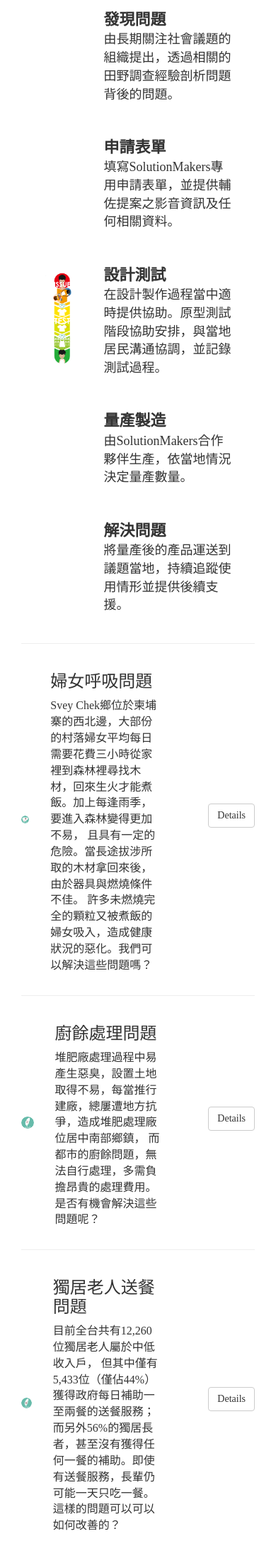
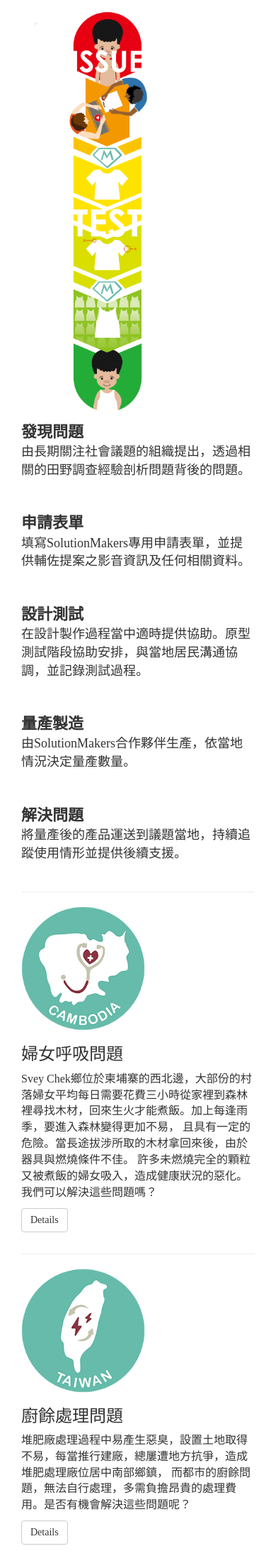
Before and after one commit to prob1995/solutionmakers, a Django app: page /issues/ in a window 390 px wide. Shown: the part 58-2243 px from the top of the page at 71% size. Run offline with Django 3.2, Linux system fonts and the light colour scheme; some libraries are stand-ins or nearby versions.

Commit message:
adjust mobile view of /issue page

```diff
--- a/home/static/css/custom.css
+++ b/home/static/css/custom.css
@@ -49,3 +49,9 @@ body {
 .dd-font{
     font-size:18px;
 }
+
+.vcenter {
+    display: inline-block;
+    vertical-align: middle;
+    float: none;
+}
--- a/home/templates/issue/issues.html
+++ b/home/templates/issue/issues.html
@@ -30,13 +30,15 @@
       </div>
       <hr>
 -->
-      <div class="row vertical-align">
-        <div class="col-sm-1">
+      <div class="row">
+        <div class="col-md-1">
         </div>
-        <div class="col-sm-3">
-          <img class="img-rounded img-responsive pull-right" src="../static/image/issue/ngo.png" alt="ngo flow" width="250">
+        <div class="col-md-3 text-center vcenter">
+          <p>
+          <img class="img-rounded" src="../static/image/issue/ngo.png" alt="ngo flow" width="250">
+          </p>
         </div>
-        <div class="col-sm-7">
+        <div class="col-md-7 vcenter">
             <dl class="dl-horizontal">
               <dt class="dt-font">發現問題</dt>
               <dd class="dd-font">由長期關注社會議題的組織提出，透過相關的田野調查經驗剖析問題背後的問題。</dd>
@@ -79,60 +81,60 @@
           </div>
         </div>
         -->
-        <div class="col-sm-1">
+        <div class="col-md-1">
         </div>
       </div>
       <hr>
 
-      <div class="row vertical-align">
-          <div class="col-sm-3">
-              <img class="img-circle img-responsive center-block" src="../static/image/issue/breath.png" alt="Cambodia" width="175" height="175">
+      <div class="row">
+          <div class="col-md-3 vcenter">
+              <img class="img-circle center-block" src="../static/image/issue/breath.png" alt="Cambodia" width="175" height="175">
           </div>
-          <div class="col-sm-6">
+          <div class="col-md-6 vcenter">
               <h3>婦女呼吸問題</h3>
               <p>
                 Svey Chek鄉位於柬埔寨的西北邊，大部份的村落婦女平均每日需要花費三小時從家裡到森林裡尋找木材，回來生火才能煮飯。加上每逢雨季，要進入森林變得更加不易，
                 且具有一定的危險。當長途拔涉所取的木材拿回來後，由於器具與燃燒條件不佳。
                 許多未燃燒完全的顆粒又被煮飯的婦女吸入，造成健康狀況的惡化。我們可以解決這些問題嗎？
               </p>
-          </div>
-          <div class="col-sm-3 issue_btn">
+          </div><!--
+          --><div class="col-md-2 vcenter issue_btn">
             <p>
               <button type="button" class="btn btn-default" Onclick="window.location.href='../bissue'">Details</button>
             </p>
           </div>
       </div>
       <hr>
-      <div class="row vertical-align">
-          <div class="col-sm-3">
-              <img class="img-circle img-responsive center-block" src="../static/image/issue/energy.png" alt="Energy" width="175" height="175">
+      <div class="row">
+          <div class="col-md-3 vcenter">
+              <img class="img-circle center-block" src="../static/image/issue/energy.png" alt="Energy" width="175" height="175">
           </div>
-          <div class="col-sm-6">
+          <div class="col-md-6 vcenter">
               <h3>廚餘處理問題</h3>
               <p>
                   堆肥廠處理過程中易產生惡臭，設置土地取得不易，每當推行建廠，總屢遭地方抗爭，造成堆肥處理廠位居中南部鄉鎮，
                   而都市的廚餘問題，無法自行處理，多需負擔昂貴的處理費用。是否有機會解決這些問題呢？
               </p>
           </div>
-          <div class="col-sm-3 issue_btn">
+          <div class="col-md-2 vcenter issue_btn">
             <p>
               <button type="button" class="btn btn-default " Onclick="window.location.href='../fwissue'">Details</button>
             </p>
           </div>
       </div>
       <hr>
-      <div class="row vertical-align">
-          <div class="col-sm-3">
-              <img class="img-circle img-responsive center-block" src="../static/image/issue/oldman.png" alt="Oldman" width="175" height="175">
+      <div class="row">
+          <div class="col-md-3 vcenter">
+              <img class="img-circle  center-block" src="../static/image/issue/oldman.png" alt="Oldman" width="175" height="175">
           </div>
-          <div class="col-sm-6">
+          <div class="col-md-6 vcenter">
               <h3>獨居老人送餐問題</h3>
               <p>
                   目前全台共有12,260位獨居老人屬於中低收入戶， 但其中僅有5,433位（僅佔44%）獲得政府每日補助一至兩餐的送餐服務；
                   而另外56%的獨居長者，甚至沒有獲得任何一餐的補助。即使有送餐服務，長輩仍可能一天只吃一餐。這樣的問題可以可以如何改善的？
               </p>
           </div>
-          <div class="col-sm-3 issue_btn">
+          <div class="col-md-2 vcenter issue_btn">
             <p>
               <button type="button" class="btn btn-default" Onclick="window.location.href='../omissue'">Details</button>
             </p>
```
